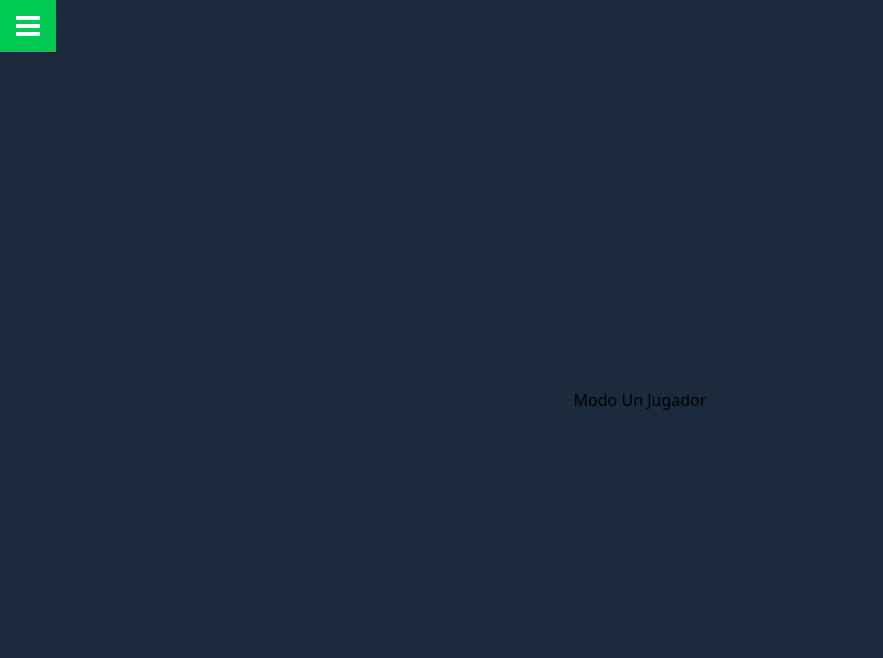
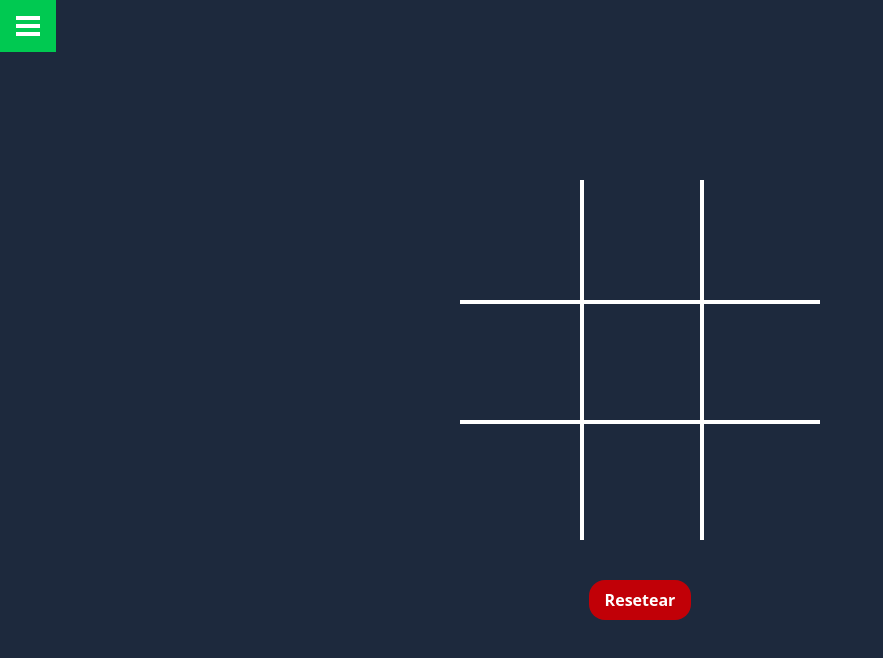
Before and after one commit to r4ulchs1/Michi, a Vue app: page / in a window 1280 px wide. Both pictures are taken after a click on the button "Un jugador". Shown: the top 658 px of the page, without its empty margins (0-883 px from the left). Built offline with nearby package versions, Linux system fonts and the light colour scheme.

Commit message:
Implmentacion de ia invencible

```diff
--- a/src/components/GameBoard.vue
+++ b/src/components/GameBoard.vue
@@ -63,6 +63,14 @@
         emit('reset');
     }
 
+    //funcion para que coloque la maquina
+    function placeSymbol(index, symbol) {
+        if (board.value[index] === null && winner.value === null) {
+        board.value[index] = symbol
+        handleTurn(board.value)
+    }
+    }
+    defineExpose({ placeSymbol });
 </script>
 
 <template>
--- a/src/components/OnePlayer.vue
+++ b/src/components/OnePlayer.vue
@@ -1,17 +1,74 @@
 <script setup>
+    import { ref } from 'vue';
     import SideBar from './SideBar.vue';
-    const emit= defineEmits();
+    import GameBoard from './GameBoard.vue';
+    import {turns} from '../utils/constants'
+    const emit= defineEmits(['volver']);
 
-    const backToMenu=()=>{
+
+    const boardRef=ref(null);
+
+    const currentTurn = ref(turns.x);
+    function handleTurn(board){
+        currentTurn.value=currentTurn.value=== turns.x ? turns.o : turns.x;
+        if(currentTurn.value===turns.o){
+            const vacias=board
+            .map((square,index)=>(square===null? index:null))
+            .filter(index=> index!==null);
+
+            if(vacias.length===0) return;
+
+            const randomIndex = vacias[Math.floor(Math.random() * vacias.length)];
+            setTimeout(()=>{
+                boardRef.value.placeSymbol(randomIndex, turns.o);
+            },500)
+        }
+    }
+
+    function backToMenu(){
          emit('volver')
     };
+
+    const gameState=ref('none');
+    const winnerValue=ref(null)
+
+    function handleWinner(turnWinner){
+        if(turnWinner!=null){
+            gameState.value='winner';
+            winnerValue.value=turnWinner;
+        }
+    }
+
+    function setDrawGame(){
+        gameState.value='draw';
+    }
+
+    function resetGame(){
+        currentTurn.value=turns.x;
+        winnerValue.value=null;
+        gameState.value='none';
+    }
 </script>
 
 <template>
-    <div class="h-screen">
+    <div class="h-screen relative">
         <SideBar @volver="backToMenu"/>
-        <div class="flex items-center justify-center h-full">
-            <h1>Modo Un Jugador</h1>
+        <div class="flex flex-col items-center justify-center h-full">
+            <GameBoard ref="boardRef" :currentTurn="currentTurn" :handleTurn="handleTurn" @winner="handleWinner" @reset="resetGame" @ended="setDrawGame"/>
+            <div v-if="gameState!='none'" class="fixed inset-0 bg-[rgba(0,0,0,0.35)] z-2">
+                <div class="grid h-screen place-items-center">
+                    <div class="w-sm h-1/3 bg-slate-800 border-white border-1 grid place-items-center text-white">
+                        <div class="flex flex-col items-center gap-13" v-if="gameState==='winner'">
+                            <p class="text-4xl font-extrabold">Ganador:</p>
+                            <p class="text-4xl">{{winnerValue}}</p>
+                        </div>
+                        <div class="flex flex-col items-center gap-13" v-else-if="gameState==='draw'">
+                            <p class="text-4xl font-extrabold">Empate</p>
+                        </div>
+                        <button class="bg-red-900 px-4 py-3 rounded-2xl font-extrabold text-4xl" @click="resetGame">Cerrar</button>
+                    </div>
+                </div>
+            </div>
         </div>
     </div>
 </template>
```
